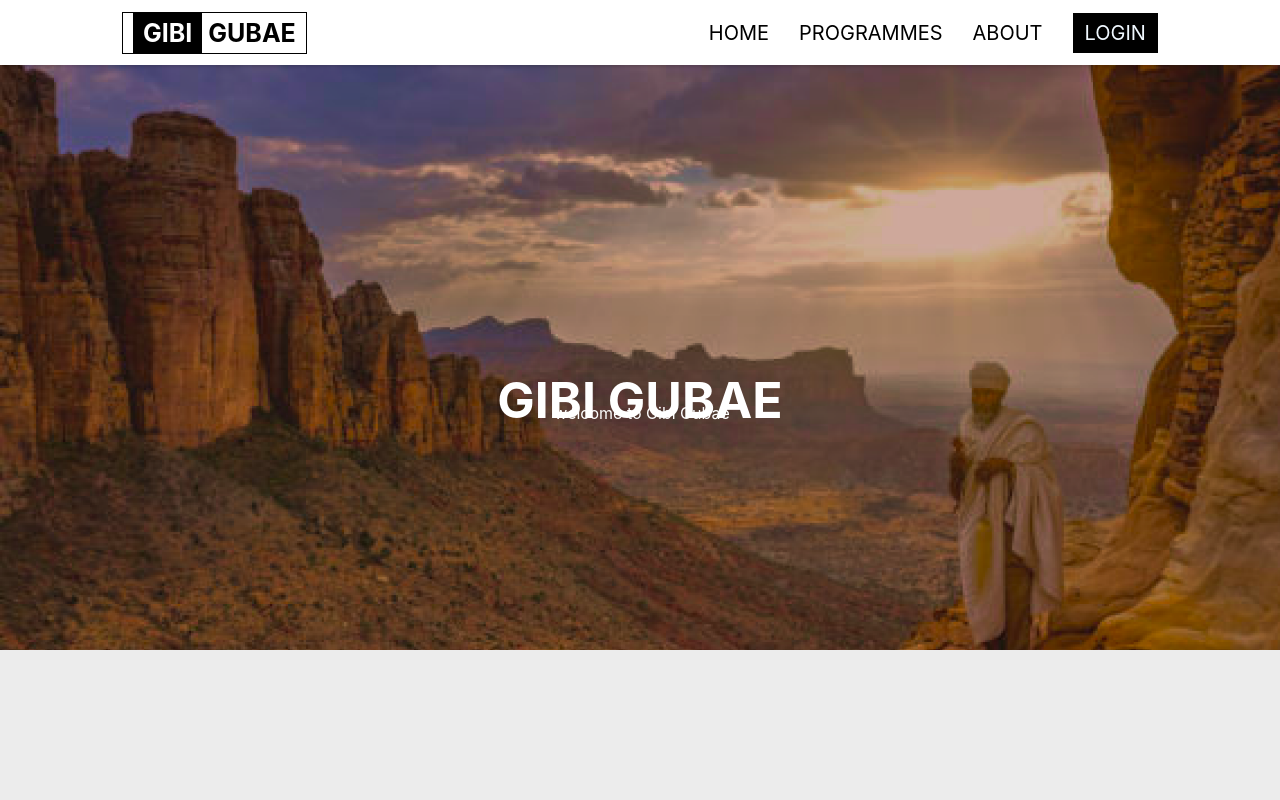
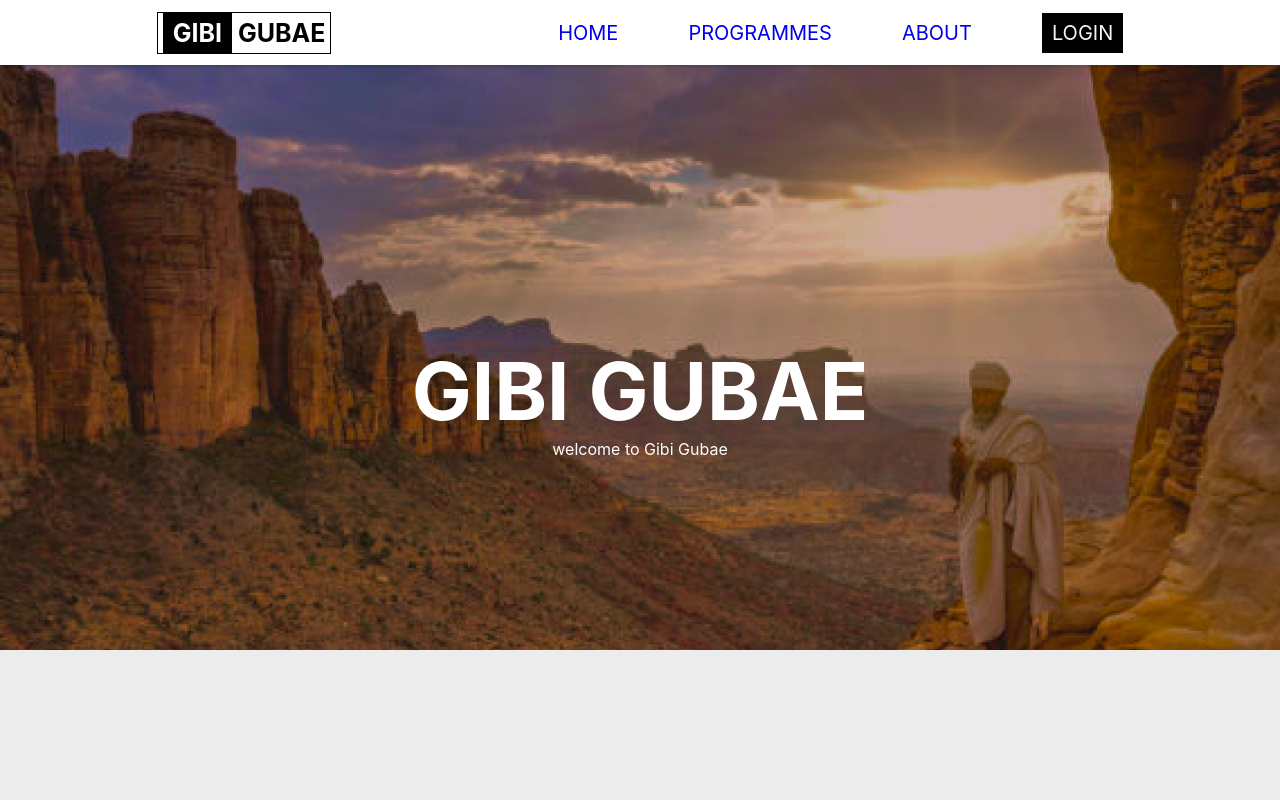
Before and after one commit to Birhane-G/gbigubae, a React (Create React App) app: page / in a window 1280 px wide. Shown: the top 800 px of the page. Built offline with nearby package versions, Linux system fonts and the light colour scheme.

Commit message:
About page start

```diff
--- a/package.json
+++ b/package.json
@@ -8,7 +8,7 @@
     "@testing-library/user-event": "^13.5.0",
     "react": "^18.2.0",
     "react-dom": "^18.2.0",
-    "react-router-dom": "^6.5.0",
+    "react-router-dom": "^6.6.2",
     "react-scripts": "5.0.1",
     "web-vitals": "^2.1.4"
   },
--- a/src/App.js
+++ /dev/null
@@ -1,16 +0,0 @@
-import './App.css';
-import { BrowserRouter, Routes, Route } from 'react-router-dom';
-import { Home } from './views/Home';
-function App() {
-  return (
-    <>
-    <BrowserRouter>
-    <Routes>
-       <Route exact path="/" element={<Home />} />
-    </Routes>
-    </BrowserRouter>
-    </>
-  );
-}
-
-export default App;
--- /dev/null
+++ b/src/App.jsx
@@ -0,0 +1,22 @@
+import "./App.css";
+import { Routes, Route, BrowserRouter, useLocation } from "react-router-dom";
+import { Home } from "./views/Home";
+import { Header } from "./views/inc/Header";
+import { Login } from "./views/User/Login";
+import { About } from "./views/about/About";
+function App() {
+  let loca = useLocation();
+  return (
+    <>
+      {loca.pathname === "/login" ? <></> : <Header />}
+      <Routes>
+        <Route path="/" element={<Home />}></Route>
+        <Route path="/login" element={<Login />}></Route>
+        <Route path="/register" element={<Login />}></Route>
+        <Route exact path="/about" element={<About />} />
+      </Routes>
+    </>
+  );
+}
+
+export default App;
--- a/src/assets/css/style.css
+++ b/src/assets/css/style.css
@@ -18,7 +18,7 @@
 }
 .Gbigubae-Logo h1 {
   border: 1px solid black;
-  padding: 5px 10px;
+  padding: 5px ;
   font-size: 25px;
 }
 .logo-text {
@@ -26,15 +26,12 @@
   color: white;
   padding: 5px 10px;
 }
-.links {
-  margin-left: 250px;
-}
 .links ul {
   display: flex;
   align-items: center;
 }
 .links ul li {
-  margin-left: 30px;
+  margin-left: 70px;
   list-style: none;
   font-size: 20px;
   text-transform: uppercase;
@@ -43,14 +40,18 @@
 .links ul li:hover {
   color: brown;
 }
-.links ul li:last-child {
+a{
+  text-decoration: none;
+}
+.links ul a:last-child li{
   background-color: rgb(0, 0, 0);
   color: aliceblue;
-  padding: 8px 12px;
+  padding: 8px 10px;
 }
-.links ul li:last-child:hover {
+.links ul a:last-child:hover li {
   color: black !important;
   background: none !important;
+    padding: 8px 10px;
   border: 2px solid black;
 }
 .background-image {
@@ -69,13 +70,13 @@
   z-index: 100;
 }
 .image-text-container h1 {
-  font-size: 50px;
+  font-size: 80px;
   color: white;
   text-align: center;
 }
 .image-text-container p {
-  position: absolute;
-  top: 55%;
-  left: 20%;
+  position: relative;
+  text-align: center;
+  font-size: 30rm;
   color: white;
 }
--- a/src/index.js
+++ b/src/index.js
@@ -2,10 +2,11 @@ import React from 'react';
 import ReactDOM from 'react-dom/client';
 import './index.css';
 import App from './App';
+import { BrowserRouter } from "react-router-dom";
 
 const root = ReactDOM.createRoot(document.getElementById('root'));
 root.render(
-  <React.StrictMode>
+  <BrowserRouter>
     <App />
-  </React.StrictMode>
+  </BrowserRouter>
 );
--- a/src/views/Home.jsx
+++ b/src/views/Home.jsx
@@ -6,7 +6,6 @@ import { Footer } from "./footer/Footer";
 export const Home = () => {
   return (
     <section>
-      <Header />
       <div className="background-image"></div>
       <div className="image-text-container">
         <div className="text">
--- /dev/null
+++ b/src/views/User/Login.jsx
@@ -0,0 +1,7 @@
+import React from 'react'
+
+export const Login = () => {
+  return (
+    <div>login</div>
+  )
+}
--- /dev/null
+++ b/src/views/about/About.jsx
@@ -0,0 +1,9 @@
+import React from "react";
+import "./about.css"
+export const About = () => {
+  return (
+    <div className="about">
+      <div>zxv</div>
+    </div>
+  );
+};
--- /dev/null
+++ b/src/views/about/about.css
@@ -0,0 +1,4 @@
+.about{
+    position: absolute;
+    top: 50px;
+}
--- a/src/views/inc/Header.jsx
+++ b/src/views/inc/Header.jsx
@@ -5,7 +5,7 @@ export const Header = () => {
     const links = [
         {
           label: "Home",
-          link: "/home",
+          link: "/",
         },
         {
           label: "Programmes",
@@ -31,7 +31,7 @@ export const Header = () => {
       <div className="links">
         <ul>
           {links.map((link) => (
-            <li>{link.label}</li>
+            <a href={link.link}><li>{link.label}</li></a>
           ))}
         </ul>
       </div>
```
Also changed, not shown: 2 other files (tests, documents, lock files or other folders).
